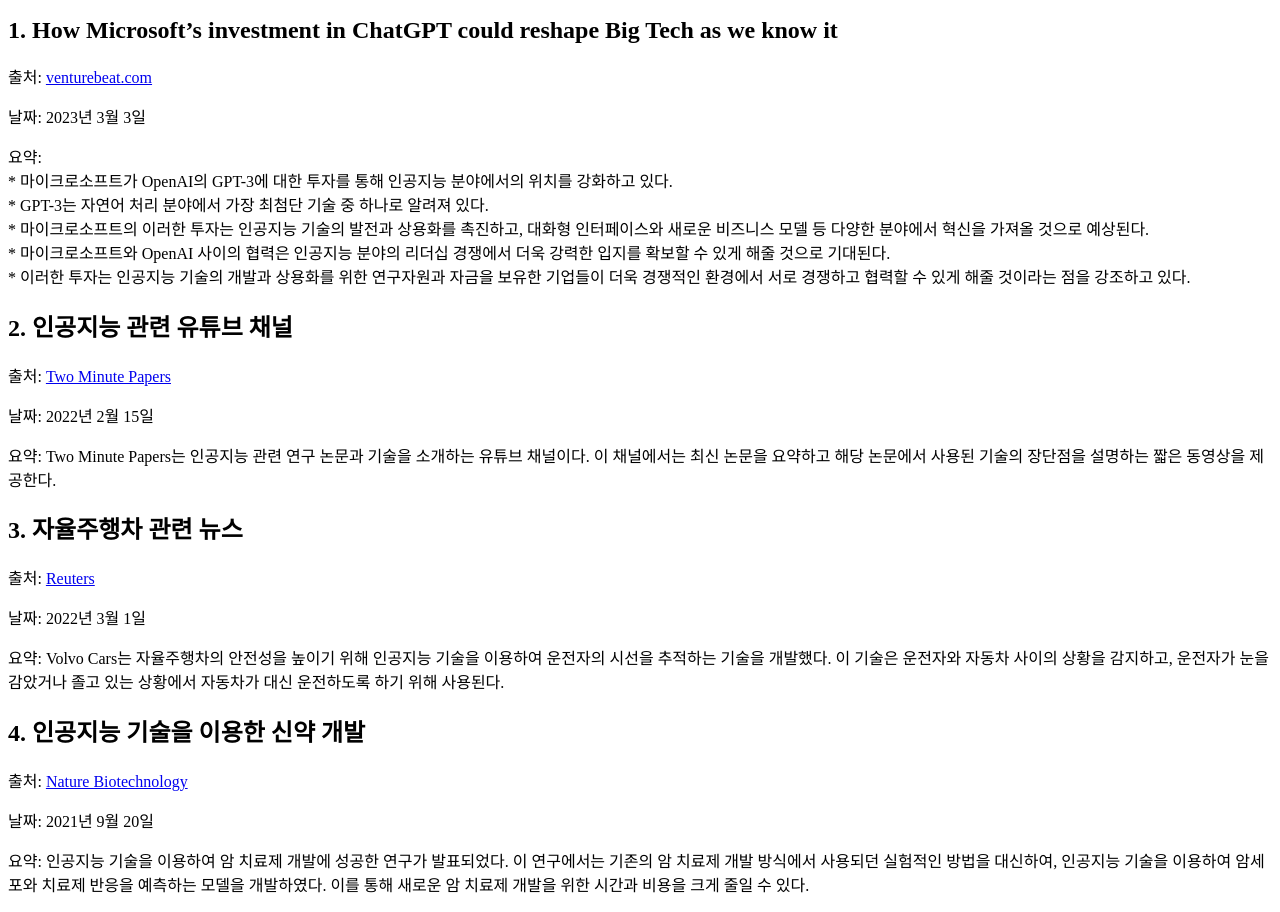
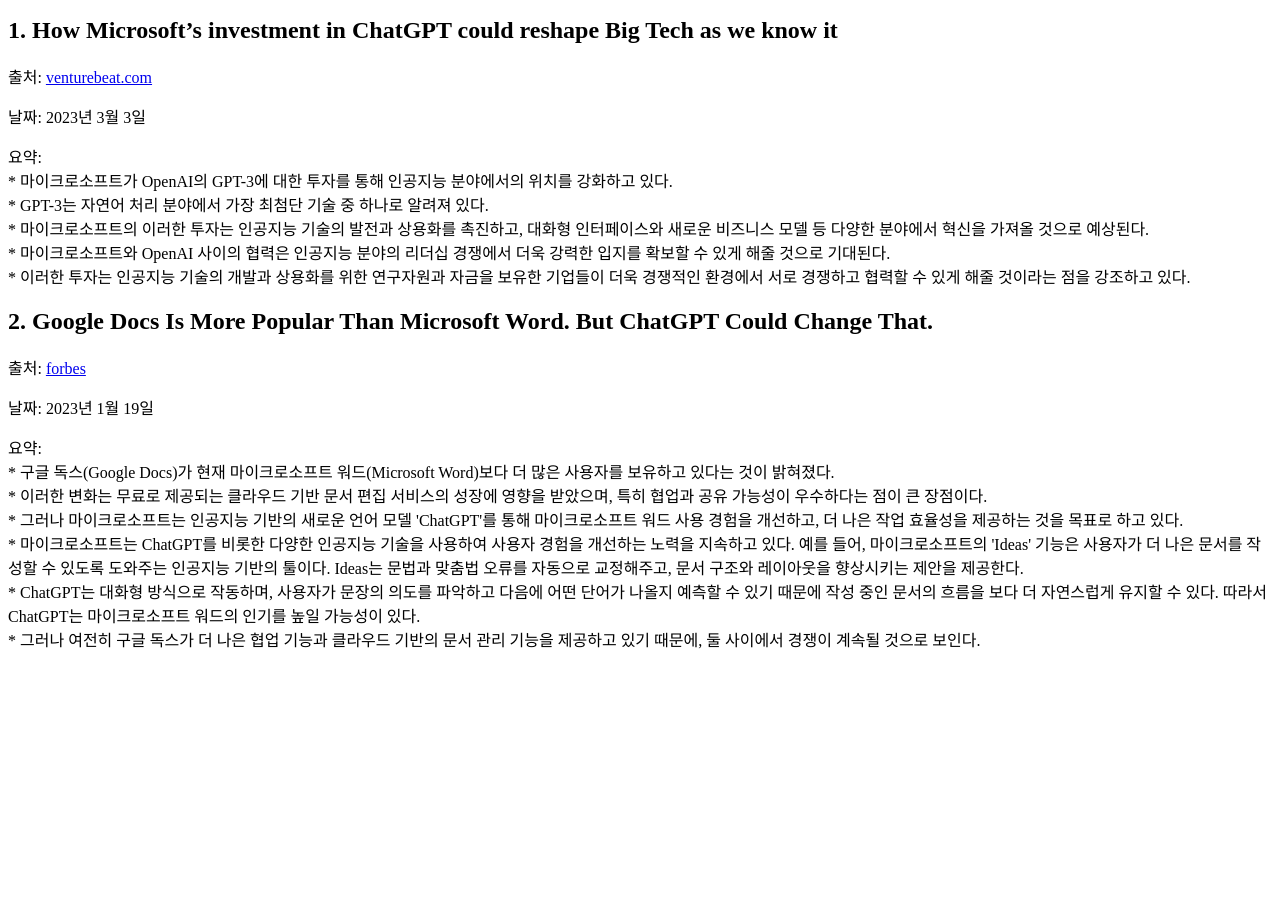
Before and after one commit to smkim0310/smkim0310.github.io, a plain HTML site: page index.html in a window 1280 px wide. Shown: the part 107-1019 px from the top of the page. After the commit the page ends 800 px from the top, so only its background shows below. Drawn offline with Linux system fonts and the light colour scheme.

Commit message:
scrap added

```diff
--- a/index.html
+++ b/index.html
@@ -18,19 +18,16 @@
       * 마이크로소프트와 OpenAI 사이의 협력은 인공지능 분야의 리더십 경쟁에서 더욱 강력한 입지를 확보할 수 있게 해줄 것으로 기대된다.<br>
       * 이러한 투자는 인공지능 기술의 개발과 상용화를 위한 연구자원과 자금을 보유한 기업들이 더욱 경쟁적인 환경에서 서로 경쟁하고 협력할 수 있게 해줄 것이라는 점을 강조하고 있다.</p>
 
-    <h2>2. 인공지능 관련 유튜브 채널</h2>
-    <p>출처: <a href="https://www.youtube.com/c/TwoMinutePapers/videos">Two Minute Papers</a></p>
-    <p>날짜: 2022년 2월 15일</p>
-    <p>요약: Two Minute Papers는 인공지능 관련 연구 논문과 기술을 소개하는 유튜브 채널이다. 이 채널에서는 최신 논문을 요약하고 해당 논문에서 사용된 기술의 장단점을 설명하는 짧은 동영상을 제공한다.</p>
+    <h2>2. Google Docs Is More Popular Than Microsoft Word. But ChatGPT Could Change That.</h2>
+    <p>출처: <a href="https://www.forbes.com/sites/rashishrivastava/2023/01/19/google-docs-is-more-popular-than-microsoft-word-but-chatgpt-could-change-that/?ss=ai&sh=2358aaae6de7">forbes</a></p>
+    <p>날짜: 2023년 1월 19일</p>
+    <p>요약: <br>
+     * 구글 독스(Google Docs)가 현재 마이크로소프트 워드(Microsoft Word)보다 더 많은 사용자를 보유하고 있다는 것이 밝혀졌다.<br>
+     * 이러한 변화는 무료로 제공되는 클라우드 기반 문서 편집 서비스의 성장에 영향을 받았으며, 특히 협업과 공유 가능성이 우수하다는 점이 큰 장점이다.<br>
+     * 그러나 마이크로소프트는 인공지능 기반의 새로운 언어 모델 'ChatGPT'를 통해 마이크로소프트 워드 사용 경험을 개선하고, 더 나은 작업 효율성을 제공하는 것을 목표로 하고 있다.<br>
+     * 마이크로소프트는 ChatGPT를 비롯한 다양한 인공지능 기술을 사용하여 사용자 경험을 개선하는 노력을 지속하고 있다. 예를 들어, 마이크로소프트의 'Ideas' 기능은 사용자가 더 나은 문서를 작성할 수 있도록 도와주는 인공지능 기반의 툴이다. Ideas는 문법과 맞춤법 오류를 자동으로 교정해주고, 문서 구조와 레이아웃을 향상시키는 제안을 제공한다.<br>
+     * ChatGPT는 대화형 방식으로 작동하며, 사용자가 문장의 의도를 파악하고 다음에 어떤 단어가 나올지 예측할 수 있기 때문에 작성 중인 문서의 흐름을 보다 더 자연스럽게 유지할 수 있다. 따라서 ChatGPT는 마이크로소프트 워드의 인기를 높일 가능성이 있다.<br>
+     * 그러나 여전히 구글 독스가 더 나은 협업 기능과 클라우드 기반의 문서 관리 기능을 제공하고 있기 때문에, 둘 사이에서 경쟁이 계속될 것으로 보인다.</p>
 
-    <h2>3. 자율주행차 관련 뉴스</h2>
-    <p>출처: <a href="https://www.reuters.com/business/autos-transportation/volvo-cars-develops-way-distinguish-human-eye-autonomous-car-safety-2022-03-01/">Reuters</a></p>
-    <p>날짜: 2022년 3월 1일</p>
-    <p>요약: Volvo Cars는 자율주행차의 안전성을 높이기 위해 인공지능 기술을 이용하여 운전자의 시선을 추적하는 기술을 개발했다. 이 기술은 운전자와 자동차 사이의 상황을 감지하고, 운전자가 눈을 감았거나 졸고 있는 상황에서 자동차가 대신 운전하도록 하기 위해 사용된다.</p>
-
-    <h2>4. 인공지능 기술을 이용한 신약 개발</h2>
-    <p>출처: <a href="https://www.nature.com/articles/s41587-021-01057-4">Nature Biotechnology</a></p>
-    <p>날짜: 2021년 9월 20일</p>
-    <p>요약: 인공지능 기술을 이용하여 암 치료제 개발에 성공한 연구가 발표되었다. 이 연구에서는 기존의 암 치료제 개발 방식에서 사용되던 실험적인 방법을 대신하여, 인공지능 기술을 이용하여 암세포와 치료제 반응을 예측하는 모델을 개발하였다. 이를 통해 새로운 암 치료제 개발을 위한 시간과 비용을 크게 줄일 수 있다.</p>
   </body>
 </html>
```
